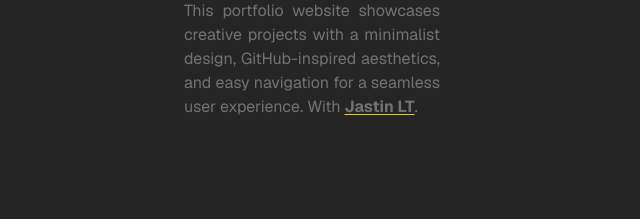
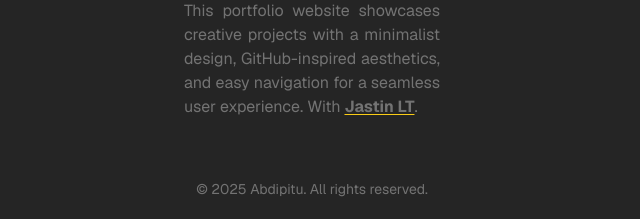
Before and after one commit to abdipitu/myWebPortfolio, a website: page index.html in a window 1280 px wide. Shown: the part 628-847 px from the top of the page, without its empty margins (328-968 px from the left). Before the commit the page ends 800 px from the top, so only its background shows below. Drawn offline with nearby package versions, Linux system fonts and the light colour scheme; a web font is replaced by a local one.

Commit message:
add footer

```diff
--- a/index.html
+++ b/index.html
@@ -44,6 +44,12 @@
             </div>
         </div>
     </div>
+
+    <footer class="px-3 lg:px-56 mt-10">
+        <div class="py-5 border-neutral-800 text-tertiary">
+            <p class="text-sm text-center">© 2025 <a href="https://instagram.com/abdipitu" target="_blank">Abdipitu</a>. All rights reserved.</p>
+        </div>
+    </footer>
 </body>
 
 
```
Also changed, not shown: public/output.css.
